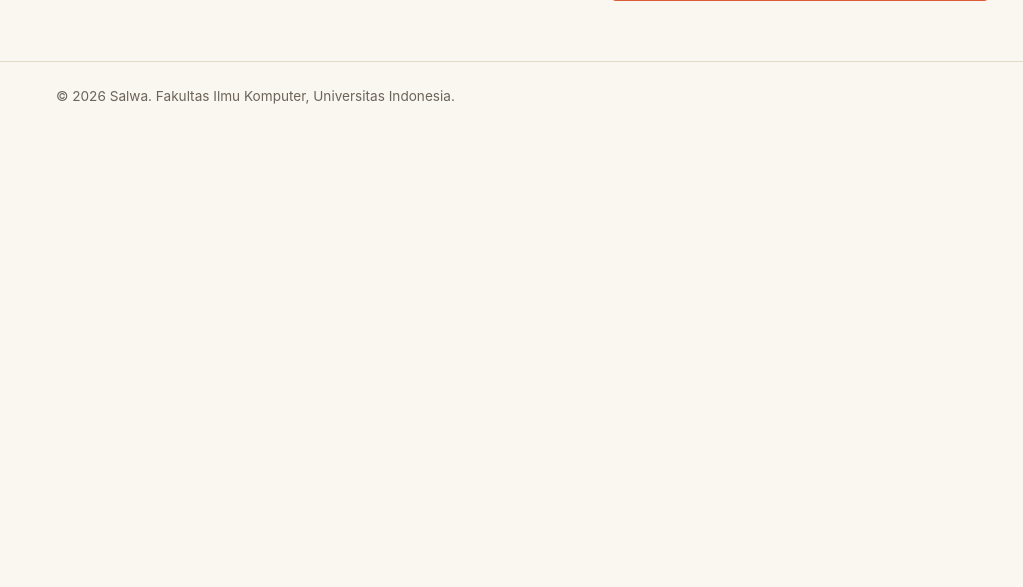
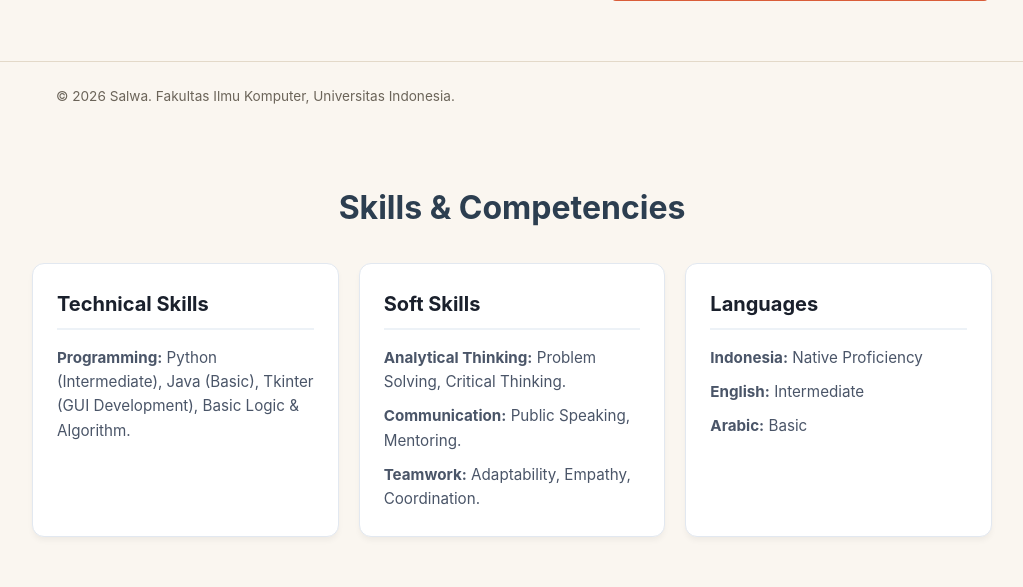
Before and after one commit to salwaanaznin/myportofolio, a Django app: page / in a window 1280 px wide. Shown: the part 541-1128 px from the top of the page, without its empty margins (128-1151 px from the left). Before the commit the page ends 645 px from the top, so only its background shows below. Run offline with Django 5.2, Linux system fonts and the light colour scheme.

Commit message:
Add Skills section and style updates

```diff
--- a/static/css/style.css
+++ b/static/css/style.css
@@ -193,3 +193,64 @@ h1, .brand {
         justify-content: flex-start;
     }
 }
+
+/* Styling Section Skills */
+.skills-section {
+    padding: 50px 20px;
+    max-width: 1000px;
+    margin: 0 auto;
+    text-align: center;
+}
+
+.skills-section h2 {
+    font-size: 2rem;
+    margin-bottom: 30px;
+    color: #2c3e50;
+}
+
+.skills-grid {
+    display: grid;
+    grid-template-columns: repeat(3, 1fr);
+    gap: 20px;
+    text-align: left;
+}
+
+.skill-card {
+    background-color: #ffffff;
+    border: 1px solid #e2e8f0;
+    border-radius: 12px;
+    padding: 24px;
+    box-shadow: 0 4px 6px -1px rgba(0, 0, 0, 0.05);
+    transition: transform 0.2s ease, box-shadow 0.2s ease;
+}
+
+.skill-card:hover {
+    transform: translateY(-4px);
+    box-shadow: 0 10px 15px -3px rgba(0, 0, 0, 0.1);
+}
+
+.skill-card h3 {
+    margin-top: 0;
+    margin-bottom: 16px;
+    color: #1a202c;
+    font-size: 1.25rem;
+    border-bottom: 2px solid #edf2f7;
+    padding-bottom: 8px;
+}
+
+.skill-card p {
+    color: #4a5568;
+    font-size: 0.95rem;
+    line-height: 1.6;
+    margin-bottom: 10px;
+}
+
+.skill-card p:last-child {
+    margin-bottom: 0;
+}
+
+@media (max-width: 768px) {
+    .skills-grid {
+        grid-template-columns: 1fr;
+    }
+}
--- a/templates/index.html
+++ b/templates/index.html
@@ -59,3 +59,27 @@
     </footer>
 </body>
 </html>
+
+<section class="skills-section">
+    <h2>Skills & Competencies</h2>
+    <div class="skills-grid">
+        <div class="skill-card">
+            <h3>Technical Skills</h3>
+            <p><strong>Programming:</strong> Python (Intermediate), Java (Basic), Tkinter (GUI Development), Basic Logic & Algorithm.</p>
+        </div>
+
+        <div class="skill-card">
+            <h3>Soft Skills</h3>
+            <p><strong>Analytical Thinking:</strong> Problem Solving, Critical Thinking.</p>
+            <p><strong>Communication:</strong> Public Speaking, Mentoring.</p>
+            <p><strong>Teamwork:</strong> Adaptability, Empathy, Coordination.</p>
+        </div>
+
+        <div class="skill-card">
+            <h3>Languages</h3>
+            <p><strong>Indonesia:</strong> Native Proficiency</p>
+            <p><strong>English:</strong> Intermediate</p>
+            <p><strong>Arabic:</strong> Basic</p>
+        </div>
+    </div>
+</section>
```
